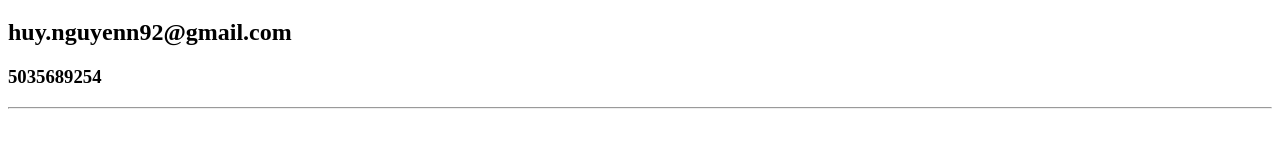
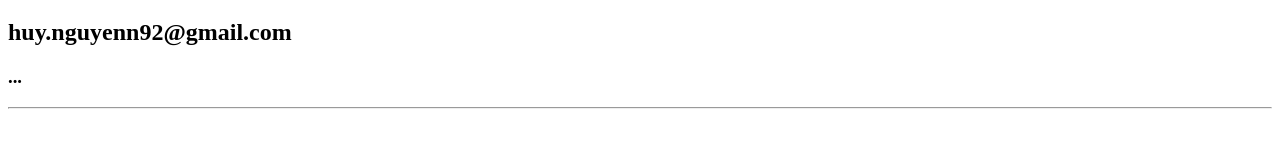
Before and after one commit to huynguyenn92/huynguyenn92.github.io, a plain HTML site: page index.html in a window 1280 px wide. Shown: the part 399-551 px from the top of the page. Drawn offline with Linux system fonts and the light colour scheme.

Commit message:
Update index.html

```diff
--- a/index.html
+++ b/index.html
@@ -7,7 +7,7 @@
   <br><br>
   <h1>Huy Nguyen Resume</h1>
   <h2>huy.nguyenn92@gmail.com</h2>
-  <h3>5035689254</h3>
+  <h3>...</h3>
 
   <hr />
   <br>
```
